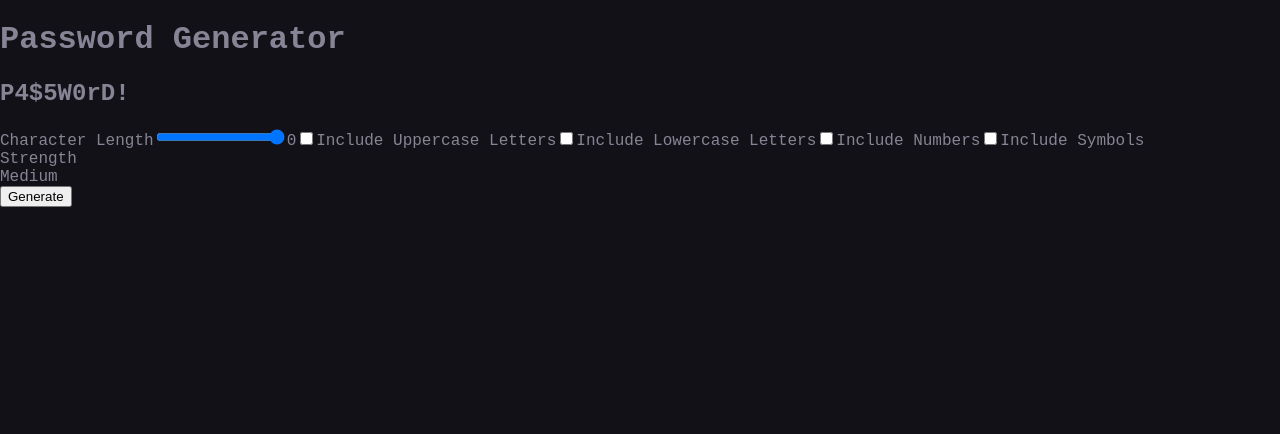
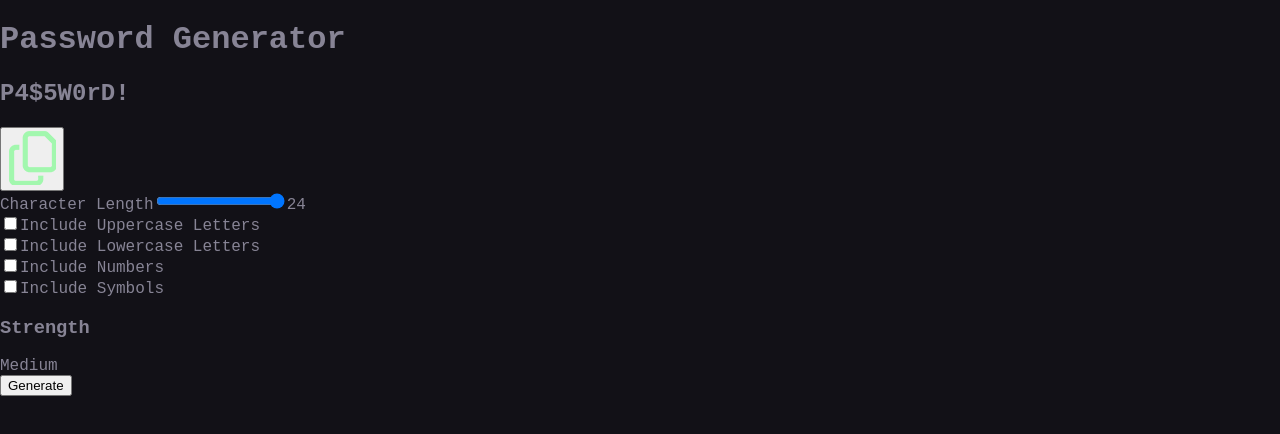
Before and after one commit to ntjnh/password-generator, a React (Vite) app: page / in a window 1280 px wide. Shown: the top 434 px of the page. Built offline with nearby package versions, Linux system fonts and the light colour scheme; a web font is replaced by a local one.

Commit message:
Add classes for styling and create password state

```diff
--- a/src/App.jsx
+++ b/src/App.jsx
@@ -1,51 +1,25 @@
+import { useState } from 'react'
+import Form from './assets/components/Form'
 import './assets/scss/app.scss'
+import copyIcon from './assets/images/copy.png'
 
 function App() {
+    const [password, setPassword] = useState('P4$5W0rD!')
 
     return (
         <div className="App">
-            <header>
+            <main>
                 <h1>Password Generator</h1>
-            </header>
 
-            <main>
-                <div>
-                    <h2>P4$5W0rD!</h2>
+                <div className="password">
+                    <h2 className="password__text">{password}</h2>
+
+                    <button className="password__copy">
+                        <img src={copyIcon} alt="Copy password" />
+                    </button>
                 </div>
 
-                <div>
-                    <form>
-                        <label htmlFor="length">Character Length</label>
-                        <input type="range" name="length" id="length" min={1} max={24} step={1} />
-                        <span className="characterLength">0</span>
-
-                        <input type="checkbox" id="uppercase" name="uppercase" />
-                        <label htmlFor="uppercase">Include Uppercase Letters</label>
-
-                        <input type="checkbox" id="lowercase" name="lowercase" />
-                        <label htmlFor="lowercase">Include Lowercase Letters</label>
-
-                        <input type="checkbox" id="numbers" name="numbers" />
-                        <label htmlFor="numbers">Include Numbers</label>
-
-                        <input type="checkbox" id="symbols" name="symbols" />
-                        <label htmlFor="symbols">Include Symbols</label>
-
-                        <div>
-                            <span>Strength</span>
-
-                            <div>
-                                <span>Medium</span>
-                                <span></span>
-                                <span></span>
-                                <span></span>
-                                <span></span>
-                            </div>
-                        </div>
-
-                        <button type="submit">Generate</button>
-                    </form>
-                </div>
+                <Form />
             </main>
         </div>
     )
```
